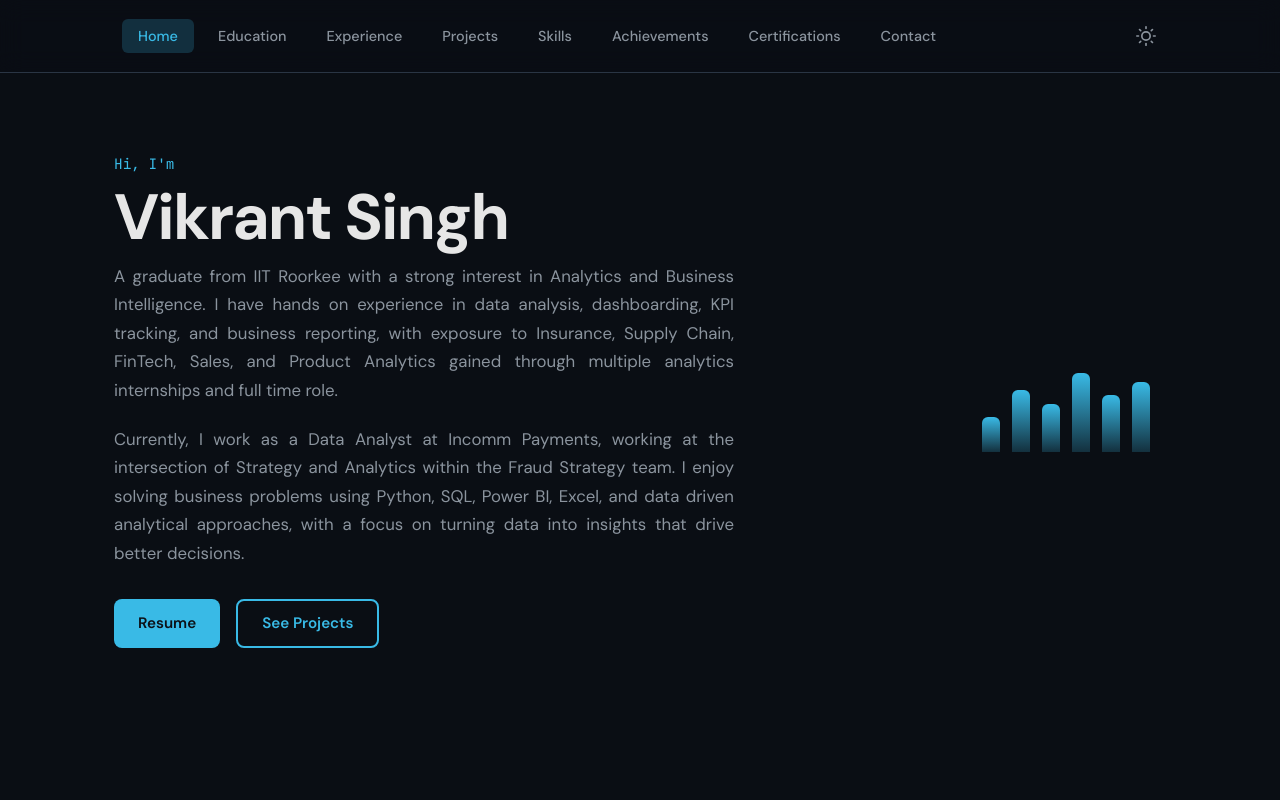
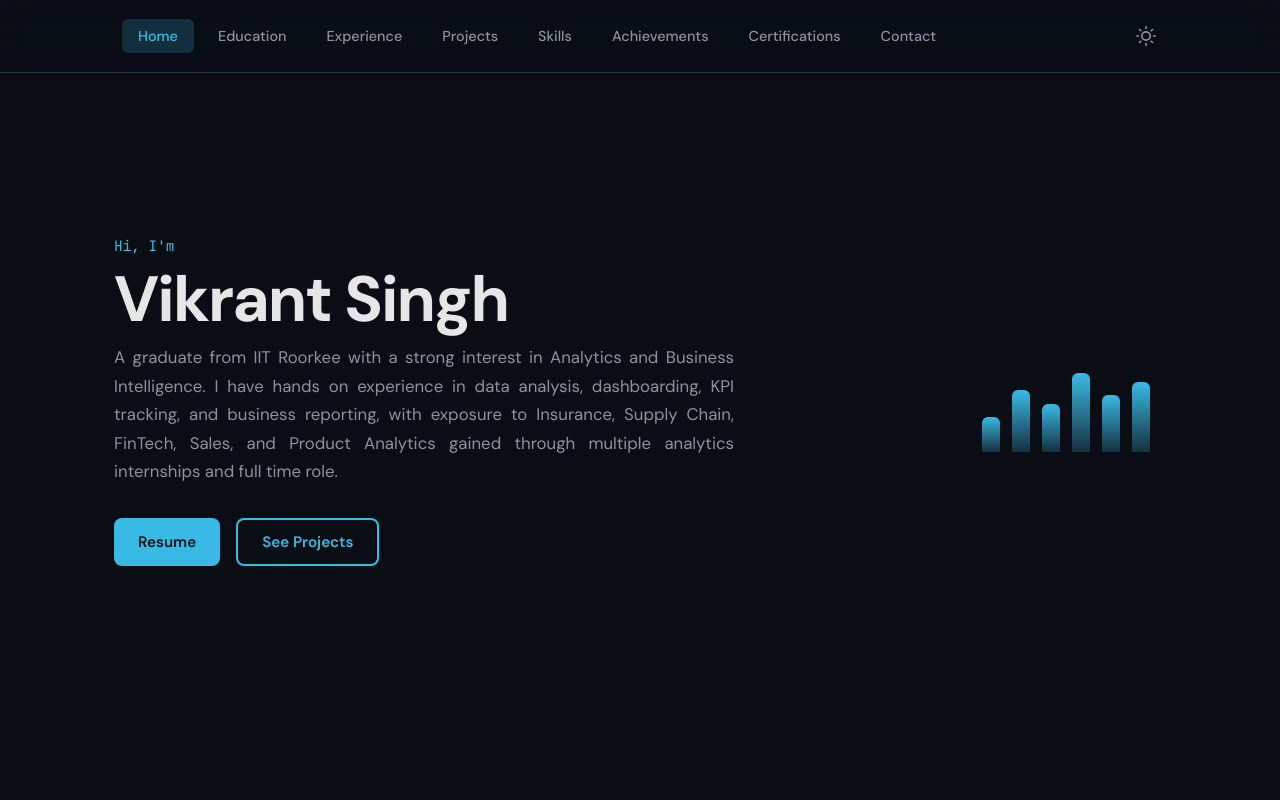
Before and after one commit to vinsin002/portfolio, a React (Vite) app: page / in a window 1280 px wide. Shown: the top 800 px of the page. Built offline with nearby package versions, Linux system fonts and the light colour scheme.

Commit message:
Remove second paragraph from hero section

```diff
--- a/src/components/Hero.jsx
+++ b/src/components/Hero.jsx
@@ -26,9 +26,7 @@ function Hero({ onViewChange }) {
         <p className="hero-desc">
           A graduate from IIT Roorkee with a strong interest in Analytics and Business Intelligence. I have hands on experience in data analysis, dashboarding, KPI tracking, and business reporting, with exposure to Insurance, Supply Chain, FinTech, Sales, and Product Analytics gained through multiple analytics internships and full time role.
         </p>
-        <p className="hero-desc">
-          Currently, I work as a Data Analyst at Incomm Payments, working at the intersection of Strategy and Analytics within the Fraud Strategy team. I enjoy solving business problems using Python, SQL, Power BI, Excel, and data driven analytical approaches, with a focus on turning data into insights that drive better decisions.
-        </p>
+
         <div className="hero-actions">
           <a
             href="https://drive.google.com/file/d/1hSbpWxWqHEB5cNyi-X7dXERC8kM_BlWj/view?usp=sharing"
```
